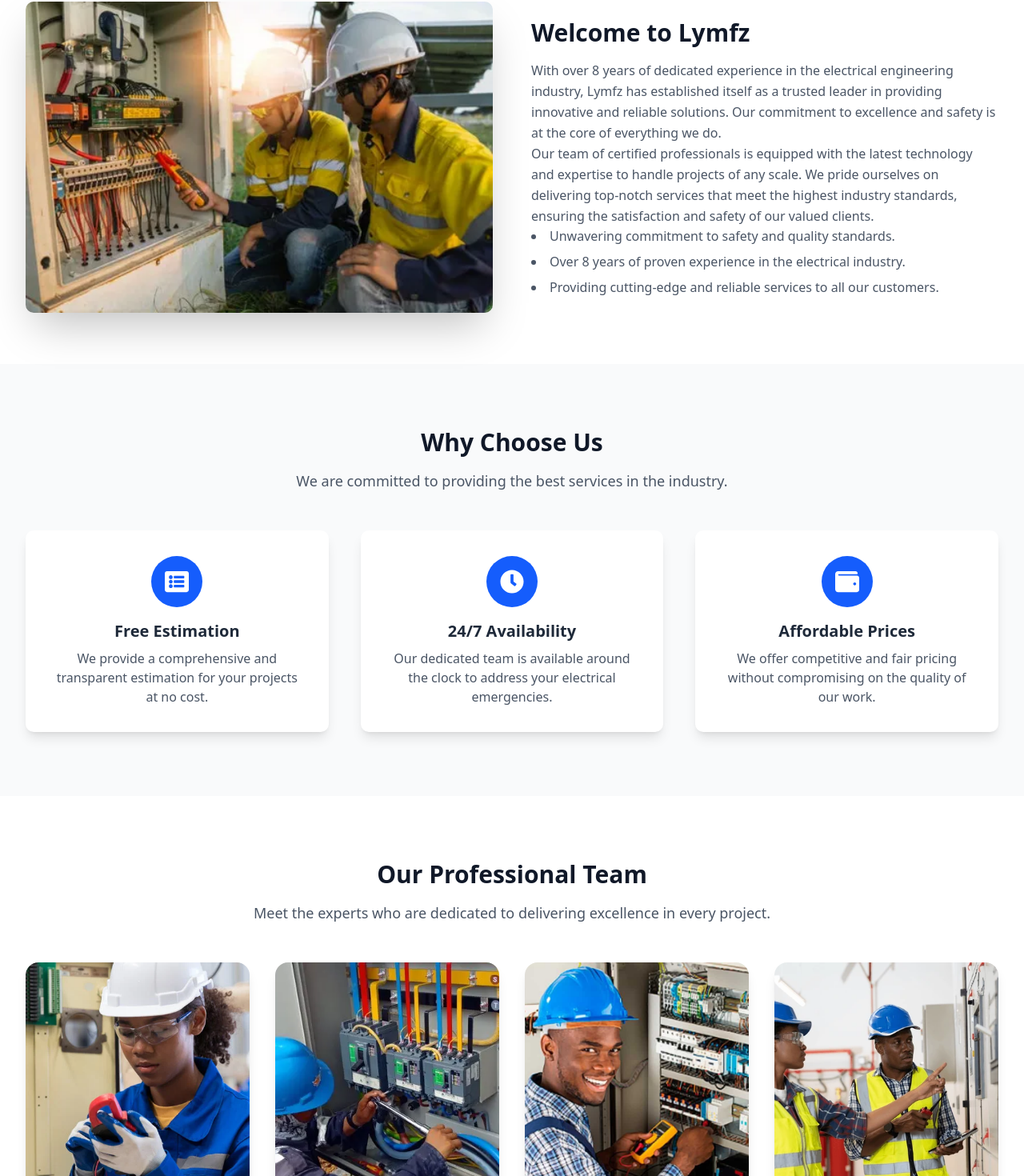
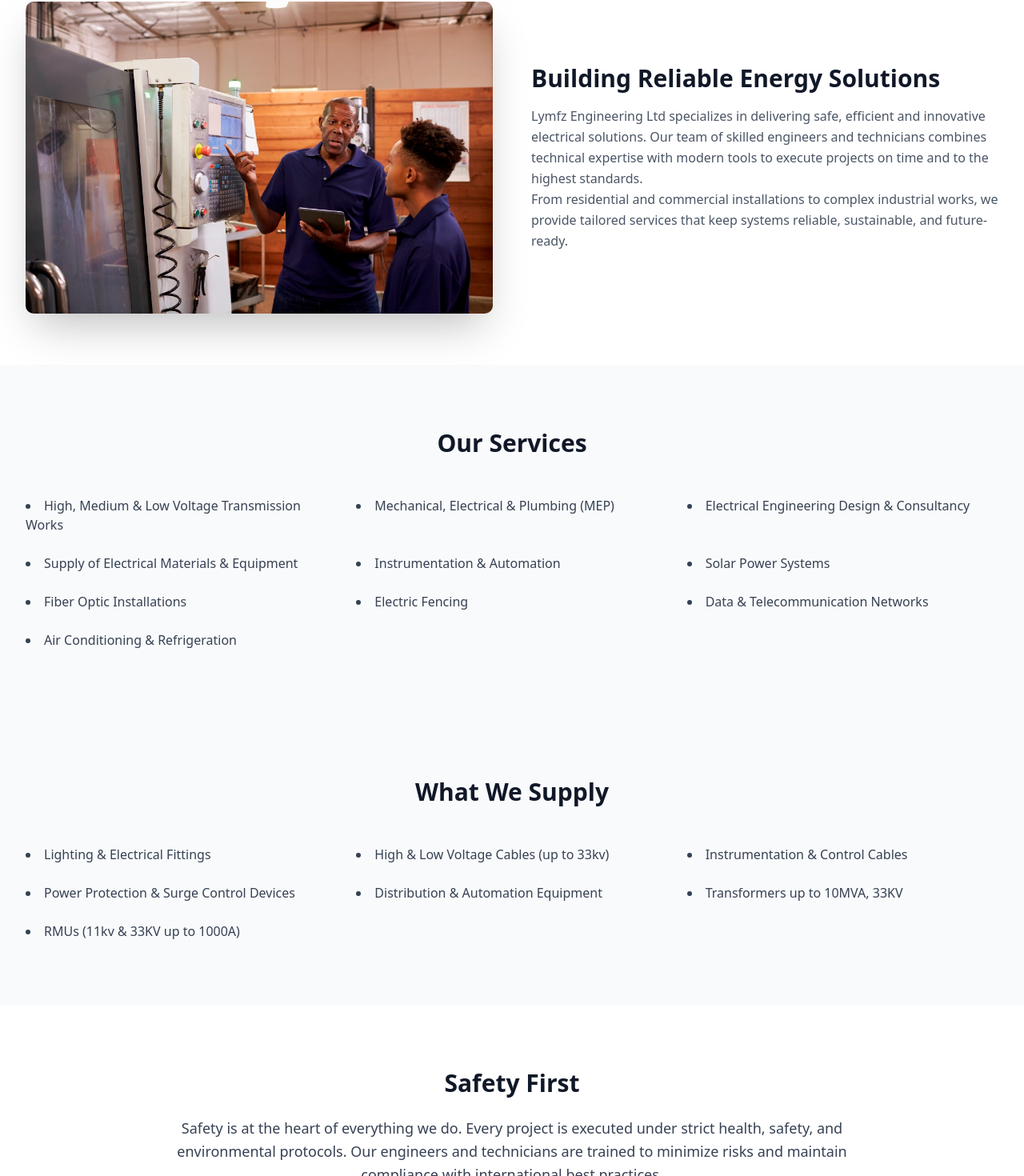
Before and after one commit to Grld-Andy/Electrical_Web, a React (Vite) app: page /about in a window 1280 px wide. Shown: the part 342-1812 px from the top of the page at 80% size. Built offline with nearby package versions, Linux system fonts and the light colour scheme.

Commit message:
edit about

```diff
--- a/src/pages/About.tsx
+++ b/src/pages/About.tsx
@@ -2,16 +2,14 @@
 import PageHeader from "@/components/ui/PageHeader";
 import teamMembers from "@/constants/teamMembers";
 import React from "react";
-import { FaListAlt, FaClock, FaWallet } from "react-icons/fa"; // Icons for features
 
 const AboutUs: React.FC = () => {
-  // Local public image paths
   const aboutImage = "/about-image.webp";
 
   return (
     <div className="bg-white text-gray-800">
       {/* Hero Section */}
-      <PageHeader text={'ABOUT US'} />
+      <PageHeader text={"ABOUT US"} />
 
       {/* Intro Section */}
       <div className="max-w-7xl mx-auto px-4 sm:px-6 lg:px-8 py-16">
@@ -19,8 +17,8 @@
           {/* Left Image */}
           <div className="rounded-lg overflow-hidden shadow-2xl">
             <img
-              src={aboutImage}
-              alt="About Electro"
+              src="./images/about.jpg"
+              alt="About Lymfz Engineering"
               className="w-full h-full object-cover"
             />
           </div>
@@ -28,101 +26,137 @@
           {/* Right Text */}
           <div className="prose lg:prose-lg max-w-none">
             <h2 className="text-3xl font-bold text-gray-900 mb-4">
-              Welcome to Lymfz
+              Building Reliable Energy Solutions
             </h2>
             <p className="text-gray-600 leading-relaxed">
-              With over 8 years of dedicated experience in the electrical
-              engineering industry, Lymfz has established itself as a trusted
-              leader in providing innovative and reliable solutions. Our
-              commitment to excellence and safety is at the core of everything
-              we do.
+              Lymfz Engineering Ltd specializes in delivering safe, efficient
+              and innovative electrical solutions. Our team of skilled engineers
+              and technicians combines technical expertise with modern tools to
+              execute projects on time and to the highest standards.
             </p>
             <p className="text-gray-600 leading-relaxed">
-              Our team of certified professionals is equipped with the latest
-              technology and expertise to handle projects of any scale. We
-              pride ourselves on delivering top-notch services that meet the
-              highest industry standards, ensuring the satisfaction and safety
-              of our valued clients.
+              From residential and commercial installations to complex
+              industrial works, we provide tailored services that keep systems
+              reliable, sustainable, and future-ready.
             </p>
-            <ul className="list-disc list-inside space-y-2 text-gray-600">
-              <li>
-                Unwavering commitment to safety and quality standards.
-              </li>
-              <li>
-                Over 8 years of proven experience in the electrical industry.
-              </li>
-              <li>
-                Providing cutting-edge and reliable services to all our customers.
-              </li>
-            </ul>
           </div>
         </div>
       </div>
 
-      {/* Features Section */}
+      {/* Services Section */}
       <div className="bg-gray-50 py-20">
         <div className="max-w-7xl mx-auto px-4 sm:px-6 lg:px-8">
-          <div className="text-center mb-12">
-            <h2 className="text-3xl font-extrabold text-gray-900">
-              Why Choose Us
-            </h2>
-            <p className="mt-4 text-lg text-gray-600">
-              We are committed to providing the best services in the industry.
-            </p>
-          </div>
-          <div className="grid md:grid-cols-3 gap-10 text-center">
-            <div className="p-8 bg-white rounded-lg shadow-lg">
-              <div className="flex items-center justify-center h-16 w-16 rounded-full bg-blue-600 text-white mx-auto mb-4">
-                <FaListAlt size={30} />
-              </div>
-              <h3 className="text-xl font-bold mb-2">Free Estimation</h3>
-              <p className="text-gray-600">
-                We provide a comprehensive and transparent estimation for your
-                projects at no cost.
-              </p>
-            </div>
-            <div className="p-8 bg-white rounded-lg shadow-lg">
-              <div className="flex items-center justify-center h-16 w-16 rounded-full bg-blue-600 text-white mx-auto mb-4">
-                <FaClock size={30} />
-              </div>
-              <h3 className="text-xl font-bold mb-2">24/7 Availability</h3>
-              <p className="text-gray-600">
-                Our dedicated team is available around the clock to address
-                your electrical emergencies.
-              </p>
-            </div>
-            <div className="p-8 bg-white rounded-lg shadow-lg">
-              <div className="flex items-center justify-center h-16 w-16 rounded-full bg-blue-600 text-white mx-auto mb-4">
-                <FaWallet size={30} />
-              </div>
-              <h3 className="text-xl font-bold mb-2">Affordable Prices</h3>
-              <p className="text-gray-600">
-                We offer competitive and fair pricing without compromising on
-                the quality of our work.
-              </p>
-            </div>
-          </div>
+          <h2 className="text-3xl font-extrabold text-gray-900 text-center mb-12">
+            Our Services
+          </h2>
+          <ul className="grid md:grid-cols-2 lg:grid-cols-3 gap-6 list-disc list-inside text-gray-700">
+            <li>High, Medium & Low Voltage Transmission Works</li>
+            <li>Mechanical, Electrical & Plumbing (MEP)</li>
+            <li>Electrical Engineering Design & Consultancy</li>
+            <li>Supply of Electrical Materials & Equipment</li>
+            <li>Instrumentation & Automation</li>
+            <li>Solar Power Systems</li>
+            <li>Fiber Optic Installations</li>
+            <li>Electric Fencing</li>
+            <li>Data & Telecommunication Networks</li>
+            <li>Air Conditioning & Refrigeration</li>
+          </ul>
+        </div>
+      </div>
+
+      {/* Projects Section */}
+      {/* <div className="py-20 bg-white">
+        <div className="max-w-7xl mx-auto px-4 sm:px-6 lg:px-8">
+          <h2 className="text-3xl font-extrabold text-gray-900 text-center mb-12">
+            Recent Projects
+          </h2>
+          <ul className="space-y-4 text-gray-700">
+            <li>
+              Supply & installation of solar submersible pump
+            </li>
+            <li>
+              Delivery of 11Kv Schneider RMU (3 sets)
+            </li>
+            <li>
+              Supply of 33kv 630A Auto recloser (2 sets)
+            </li>
+            <li>
+              500m of 33kv 3-core x 35mm armoured copper cable
+            </li>
+            <li>
+              600m of 33kv 3-core x 35mm armoured copper cable & materials
+            </li>
+          </ul>
+        </div>
+      </div> */}
+
+      {/* Products Section */}
+      <div className="bg-gray-50 py-20">
+        <div className="max-w-7xl mx-auto px-4 sm:px-6 lg:px-8">
+          <h2 className="text-3xl font-extrabold text-gray-900 text-center mb-12">
+            What We Supply
+          </h2>
+          <ul className="grid md:grid-cols-2 lg:grid-cols-3 gap-6 list-disc list-inside text-gray-700">
+            <li>Lighting & Electrical Fittings</li>
+            <li>High & Low Voltage Cables (up to 33kv)</li>
+            <li>Instrumentation & Control Cables</li>
+            <li>Power Protection & Surge Control Devices</li>
+            <li>Distribution & Automation Equipment</li>
+            <li>Transformers up to 10MVA, 33KV</li>
+            <li>RMUs (11kv & 33KV up to 1000A)</li>
+          </ul>
+        </div>
+      </div>
+
+      {/* Safety Section */}
+      <div className="py-20 bg-white">
+        <div className="max-w-4xl mx-auto text-center">
+          <h2 className="text-3xl font-extrabold text-gray-900 mb-6">
+            Safety First
+          </h2>
+          <p className="text-lg text-gray-700 leading-relaxed">
+            Safety is at the heart of everything we do. Every project is
+            executed under strict health, safety, and environmental protocols.
+            Our engineers and technicians are trained to minimize risks and
+            maintain compliance with international best practices.
+          </p>
+          <p className="text-lg text-gray-700 mt-4">
+            Because a successful project always begins and ends with safety.
+          </p>
         </div>
       </div>
 
       {/* Team Section */}
-      <div className="py-20 bg-white">
+      <div className="py-20 bg-gray-50">
         <div className="max-w-7xl mx-auto px-4 sm:px-6 lg:px-8">
           <div className="text-center mb-12">
             <h2 className="text-3xl font-extrabold text-gray-900">
               Our Professional Team
             </h2>
             <p className="mt-4 text-lg text-gray-600">
-              Meet the experts who are dedicated to delivering excellence in
-              every project.
+              Skilled engineers, technicians and managers dedicated to
+              delivering excellence in every project.
             </p>
           </div>
           <div className="grid sm:grid-cols-2 lg:grid-cols-4 gap-8">
-
             {teamMembers.map((member, index) => (
               <MemberCard member={member} key={index} />
             ))}
           </div>
+        </div>
+      </div>
+
+      {/* Remarks Section */}
+      <div className="py-20 bg-white">
+        <div className="max-w-4xl mx-auto text-center">
+          <h2 className="text-3xl font-extrabold text-gray-900 mb-6">
+            Our Commitment
+          </h2>
+          <p className="text-lg text-gray-700 leading-relaxed">
+            We are committed to quality, reliability, and long-term partnership.
+            By combining expertise with innovation, Lymfz Engineering Ltd
+            delivers solutions that clients can depend on for years to come.
+          </p>
         </div>
       </div>
     </div>
--- a/src/pages/Services.tsx
+++ b/src/pages/Services.tsx
@@ -14,72 +14,108 @@
     services: Service[];
   };
 } = {
-  'Power Systems & Electrical Engineering': {
+  'Electrical Engineering & Power Systems': {
     icon: <Zap className="w-6 h-6" />,
     services: [
       {
-        title: 'Power System Studies',
-        description: 'In-depth analysis of power flow, short circuits, and system stability to ensure reliability and efficiency.',
+        title: 'High, Medium & Low Voltage Works',
+        description:
+          'Design, installation, and maintenance of HV/MV/LV transmission and distribution systems including industrial, commercial, and domestic wiring.',
       },
       {
-        title: 'High Voltage Electrical Design',
-        description: 'Complete design services for substations, transmission lines, and high voltage industrial applications.',
+        title: 'Electrical Engineering Design & Consultancy',
+        description:
+          'Professional engineering studies, system designs, and technical consultancy services tailored to client requirements.',
+      },
+      {
+        title: 'Instrumentation & Automation',
+        description:
+          'Integration of instrumentation, control systems, and process automation for improved efficiency and safety.',
       },
     ],
   },
-  'Construction & Installation Services': {
+  'Mechanical, Electrical & Plumbing (MEP)': {
     icon: <HardHat className="w-6 h-6" />,
     services: [
       {
-        title: 'High Voltage Construction',
-        description: 'Expert construction and commissioning of high voltage infrastructure, adhering to the strictest safety standards.',
+        title: 'MEP Engineering',
+        description:
+          'Complete MEP works covering electrical, plumbing, and mechanical installations for industrial and commercial facilities.',
       },
       {
-        title: 'Medium & Low Voltage Installation',
-        description: 'Professional installation and maintenance services for a wide range of electrical systems.',
+        title: 'Air Conditioning & Refrigeration',
+        description:
+          'Installation and servicing of cooling systems for residential, commercial, and industrial applications.',
       },
     ],
   },
-  'Testing, Compliance & Safety': {
+  'Renewable & Sustainable Solutions': {
+    icon: <Sun className="w-6 h-6" />,
+    services: [
+      {
+        title: 'Solar Power Systems',
+        description:
+          'Supply and installation of solar systems including solar pumping, hybrid systems, and grid integration solutions.',
+      },
+      {
+        title: 'Energy Efficiency Solutions',
+        description:
+          'Customized energy-saving solutions to reduce costs while promoting sustainability.',
+      },
+    ],
+  },
+  'Networking & Security Systems': {
+    icon: <Cpu className="w-6 h-6" />,
+    services: [
+      {
+        title: 'Fiber Optic & Data Networks',
+        description:
+          'Installation of fiber optic infrastructure, structured cabling, and telecommunication networks.',
+      },
+      {
+        title: 'Electric Fencing & Security Systems',
+        description:
+          'Design and deployment of security solutions including electric fencing and access control.',
+      },
+    ],
+  },
+  'Products & Electrical Supplies': {
     icon: <ShieldCheck className="w-6 h-6" />,
     services: [
       {
-        title: 'Compliance Audits',
-        description: 'Thorough audits to ensure your systems meet all local, national, and international regulatory standards.',
+        title: 'Cables & Accessories',
+        description:
+          'Supply of high and low voltage electrical cables, instrumentation cables, and control wiring solutions.',
       },
       {
-        title: 'Safety System Verification',
-        description: 'Comprehensive testing and verification of safety protocols and emergency systems to protect personnel and assets.',
+        title: 'Power Protection & Distribution Equipment',
+        description:
+          'Transformers, RMUs, surge protection devices, and switchgear for reliable energy distribution.',
+      },
+      {
+        title: 'Lighting & Electrical Fittings',
+        description:
+          'Wide range of quality lighting fixtures and general electrical fittings for industrial and commercial projects.',
       },
     ],
   },
-  'Specialized Solutions & Renewable': {
-    icon: <Sun className="w-6 h-6" />,
+  'Health, Safety & Quality Assurance': {
+    icon: <ShieldCheck className="w-6 h-6" />,
     services: [
       {
-        title: 'Renewable Energy Integration',
-        description: 'Designing and implementing solutions to integrate solar, wind, and other renewable sources into the grid.',
+        title: 'Safety First Approach',
+        description:
+          'Strict adherence to health, safety, and environmental standards to protect our people, clients, and communities.',
       },
       {
-        title: 'Innovative Energy Solutions',
-        description: 'Developing custom, cutting-edge solutions to meet unique and complex energy challenges.',
-      },
-    ],
-  },
-  'Process & Control Systems': {
-    icon: <Cpu className="w-6 h-6" />,
-    services: [
-      {
-        title: 'Process Automation Design',
-        description: 'Implementing advanced process and control systems to automate and optimize your industrial operations.',
-      },
-      {
-        title: 'System Integration',
-        description: 'Seamlessly integrating new control systems with existing infrastructure to enhance performance.',
+        title: 'Quality & Timely Delivery',
+        description:
+          'Efficient project execution with guaranteed quality materials and on-time completion.',
       },
     ],
   },
 };
+
 
 const serviceCategories = Object.keys(serviceData);
 
```
Also changed, not shown: public/images/about.jpg (added).
